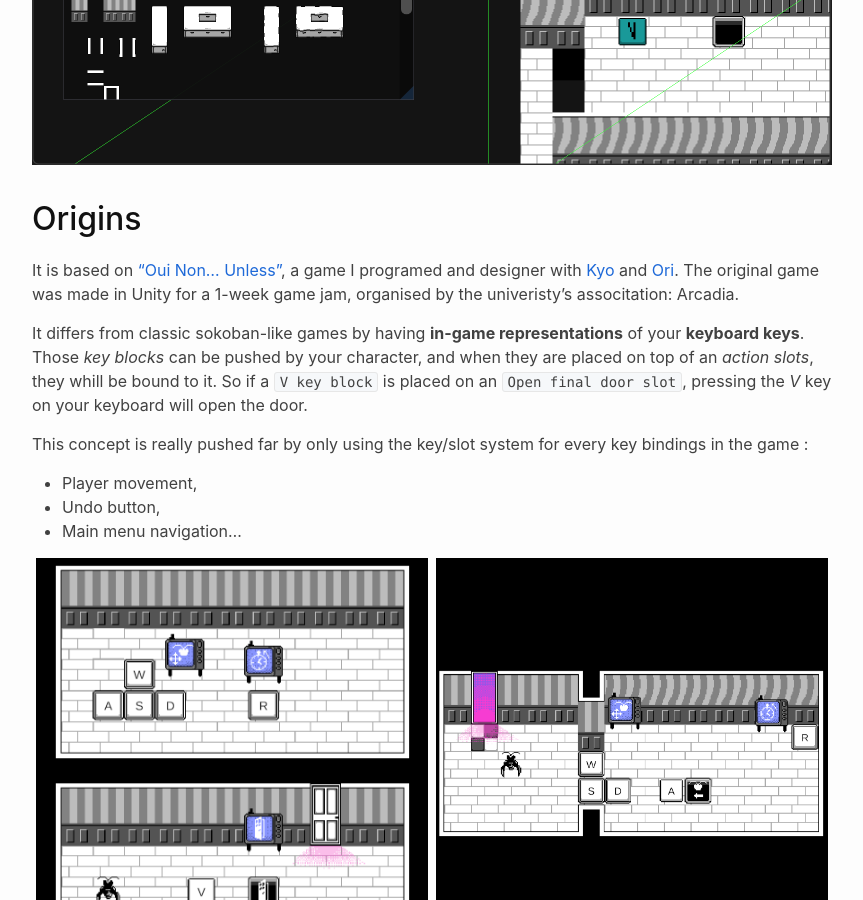
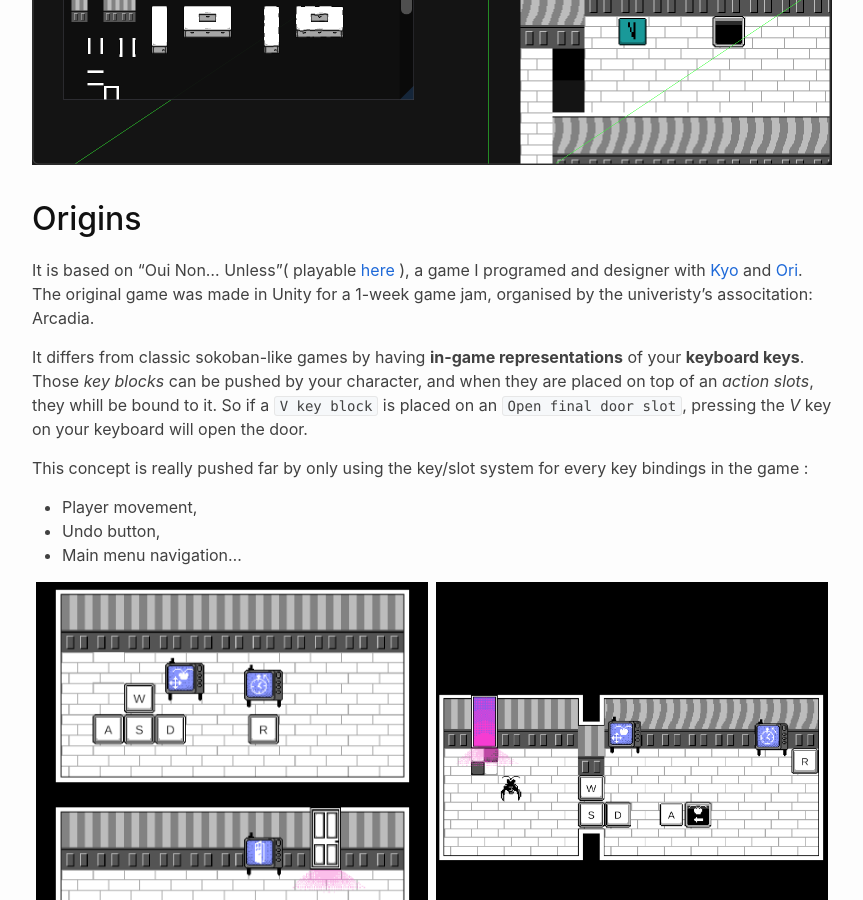
Before and after one commit to WAnoukh/WAnoukh.github.io, a Jekyll site: the page built from docs/collections/_projects/onu.md, in a window 1280 px wide and 900 px high, scrolled down 1355 px. Shown: the whole window, without its empty margins (208-1071 px from the left). Built offline with Jekyll 4.4.1, drawn with Linux system fonts in a browser that asks for light colours; nearby versions of some CDN libraries.

Commit message:
Updated Onu page

```diff
--- a/docs/collections/_projects/onu.md
+++ b/docs/collections/_projects/onu.md
@@ -17,7 +17,7 @@ The source code is available [here](https://github.com/WAnoukh/ONU).
 
 ## Origins
 
-It is based on ["Oui Non... Unless"](https://kyo-cz.itch.io/ouinon-unless), a game I programed and designer with [Kyo](https://kyo-cz.itch.io/) and [Ori](https://oribellame.itch.io/).
+It is based on "Oui Non... Unless"\( playable [here](https://kyo-cz.itch.io/ouinon-unless) \), a game I programed and designer with [Kyo](https://kyo-cz.itch.io/) and [Ori](https://oribellame.itch.io/).
 The original game was made in Unity for a 1-week game jam, organised by the univeristy's associtation: Arcadia.
 
 It differs from classic sokoban-like games by having __in-game representations__ of your __keyboard keys__.
```
